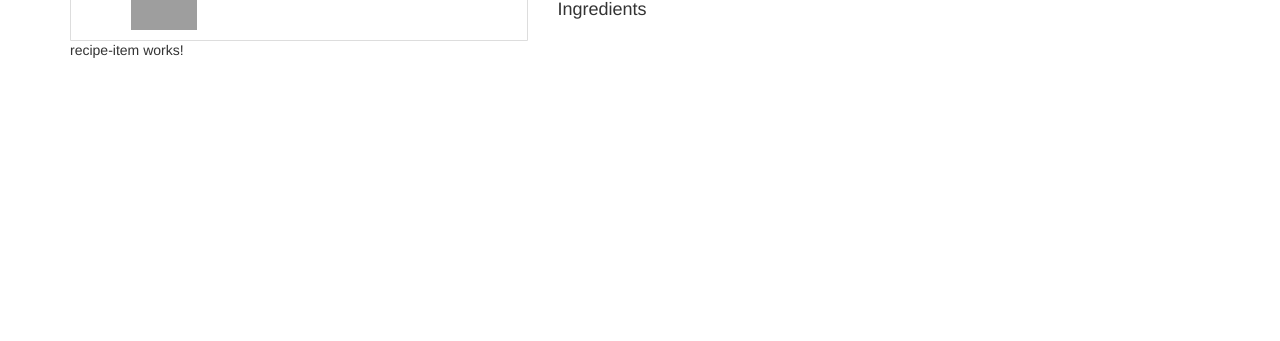
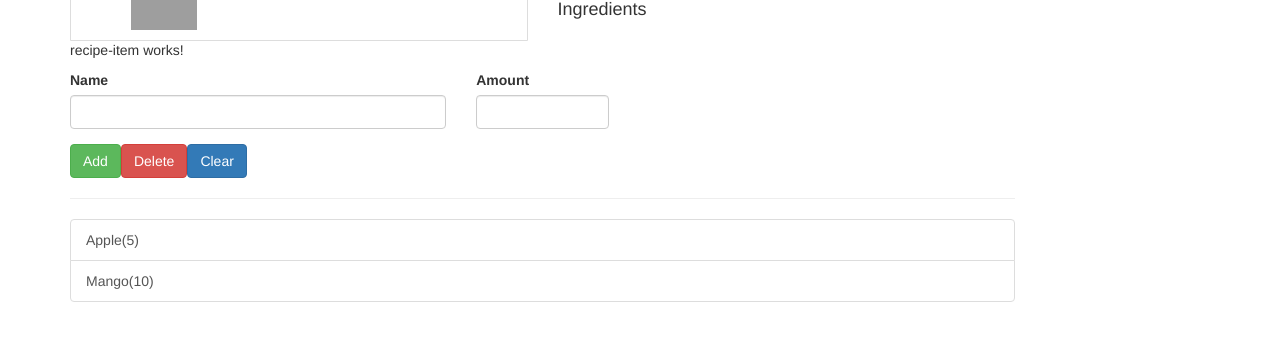
Before and after one commit to harishfysx/ShoppingList, an Angular app: page / in a window 1280 px wide. Shown: the part 187-528 px from the top of the page. Built offline with nearby package versions, Linux system fonts and the light colour scheme; grey boxes are pictures that could not be loaded.

Commit message:
Wrapping up - lecture54

```diff
--- a/src/app/app.component.html
+++ b/src/app/app.component.html
@@ -26,5 +26,7 @@
 </nav>
 <div class="container">
  <app-recipes></app-recipes>
+  <app-shopping-list></app-shopping-list>
+
 
 </div>
--- /dev/null
+++ b/src/app/shared/ingredients.model.ts
@@ -0,0 +1,5 @@
+export class Ingredient {
+  constructor(public name: string,public amount : number){
+
+  }
+}
--- a/src/app/shopping-list/shopping-edit/shopping-edit.component.html
+++ b/src/app/shopping-list/shopping-edit/shopping-edit.component.html
@@ -1,3 +1,23 @@
-<p>
-  shopping-edit works!
-</p>
+<div class="row">
+  <div class="col-xs-12">
+    <form>
+      <div class="row">
+        <div class="col-sm-5 form-group">
+          <label for="name">Name</label>
+          <input type="text" id="name" class="form-control">
+        </div>
+        <div class="col-sm-2 form-group">
+          <label for="amount">Amount</label>
+          <input type="text" id="amount" class="form-control">
+        </div>
+      </div>
+      <div class="row">
+        <div class="col-xs-12">
+          <button class="btn btn-success" type="submit">Add</button>
+          <button class="btn btn-danger" type="submit">Delete</button>
+          <button class="btn btn-primary" type="submit">Clear</button>
+        </div>
+      </div>
+    </form>
+  </div>
+</div>
--- a/src/app/shopping-list/shopping-list.component.html
+++ b/src/app/shopping-list/shopping-list.component.html
@@ -2,6 +2,12 @@
   <div class="col-xs-10">
     <app-shopping-edit></app-shopping-edit>
     <hr />
-    <p>The list</p>
+    <ul class="list-group">
+      <a  class="list-group-item" style="cursor: pointer"
+      *ngFor="let ingredient of ingredients">
+        {{ingredient.name}}({{ingredient.amount}})
+      </a>
+    </ul>
+
   </div>
 </div>
--- a/src/app/shopping-list/shopping-list.component.ts
+++ b/src/app/shopping-list/shopping-list.component.ts
@@ -1,4 +1,5 @@
 import { Component, OnInit } from '@angular/core';
+import {Ingredient} from "../shared/ingredients.model";
 
 @Component({
   selector: 'app-shopping-list',
@@ -6,6 +7,10 @@
   styleUrls: ['./shopping-list.component.css']
 })
 export class ShoppingListComponent implements OnInit {
+      ingredients: Ingredient[] = [
+        new Ingredient('Apple',5),
+        new Ingredient('Mango',10)
+      ];
 
   constructor() { }
 
```
